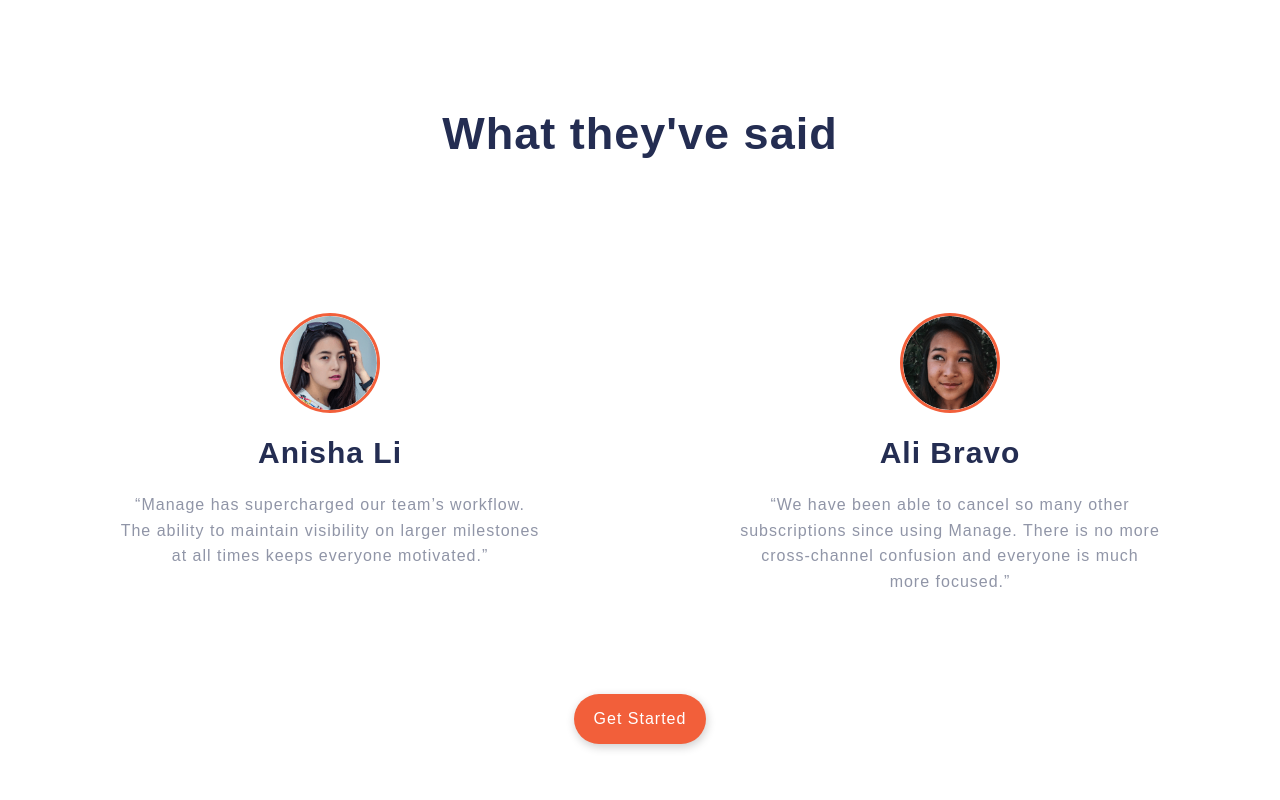
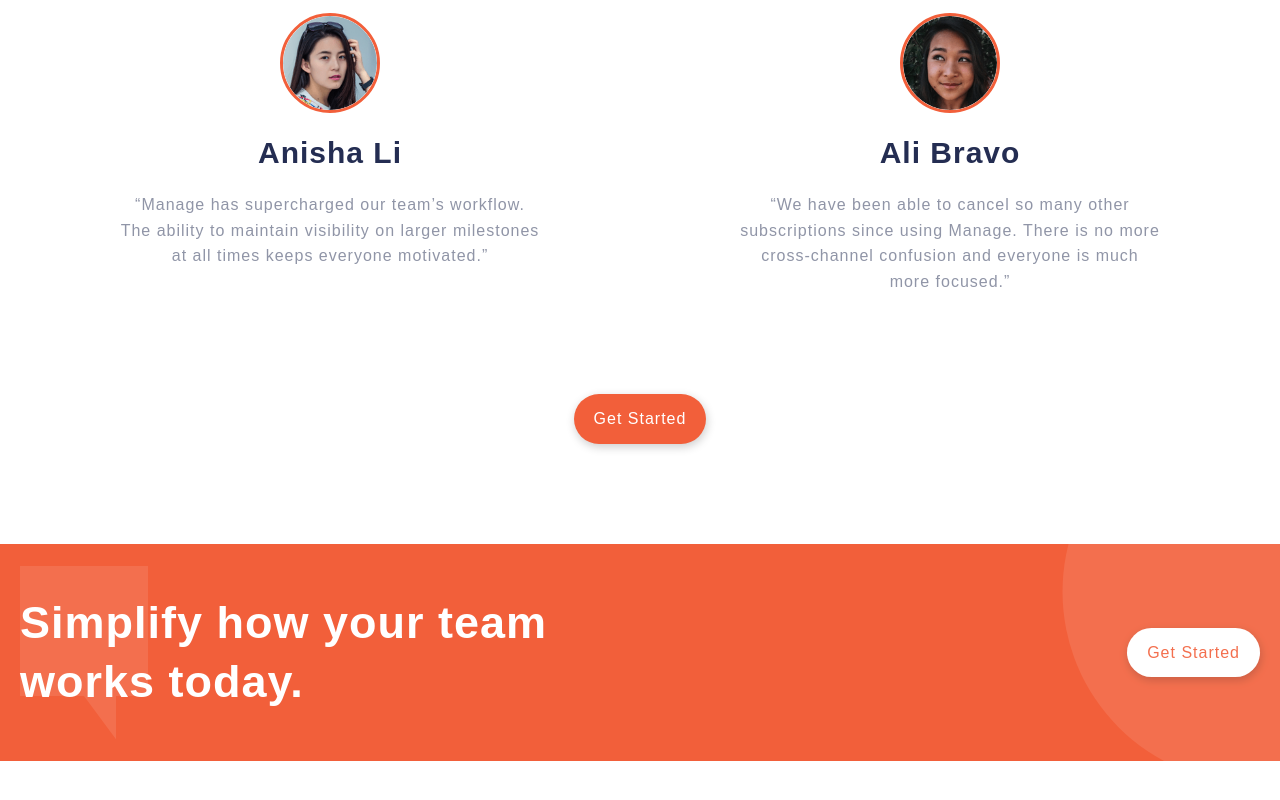
Before and after one commit to freetart/FEM-manage-landing-page, a React (Create React App) app: page / in a window 1280 px wide. Shown: the part 1885-2685 px from the top of the page. After the commit the page ends 2646 px from the top, so only its background shows below. Built offline with nearby package versions, Linux system fonts and the light colour scheme; a web font is replaced by a local one.

Commit message:
created banner

```diff
--- a/src/App.js
+++ b/src/App.js
@@ -3,6 +3,7 @@ import Navbar from './components/Navbar';
 import Hero from './components/Hero';
 import Features from './components/Features';
 import Quotes from './components/Quotes';
+import Banner from './components/Banner';
 
 const App = () => {
   return (
@@ -13,6 +14,7 @@ const App = () => {
       <main>
         <Features />
         <Quotes />
+        <Banner />
       </main>
     </>
   );
--- /dev/null
+++ b/src/components/Banner.js
@@ -0,0 +1,67 @@
+import styled from 'styled-components';
+import {
+  headingStyles,
+  maxWidthLg,
+  sectionSpacingSm,
+} from '../abstracts/Mixins';
+import Button from './styledElements/Button';
+
+const BgPatternBannerTop = styled.div`
+  clip-path: circle(20.9% at 98% 22%);
+  background-color: var(--white);
+  height: 100%;
+  width: 100%;
+  position: absolute;
+  opacity: 0.1;
+`;
+
+const BgPatternBannerBottom = styled.div`
+  clip-path: polygon(
+    0% 0%,
+    100% 0%,
+    100% 75%,
+    75% 75%,
+    75% 100%,
+    50% 75%,
+    0% 75%
+  );
+  background-color: var(--white);
+  height: 80%;
+  width: 10%;
+  position: absolute;
+  opacity: 0.1;
+`;
+
+const Container = styled.div`
+  ${maxWidthLg}
+  ${sectionSpacingSm}
+  display: flex;
+  align-items: center;
+  justify-content: space-between;
+  overflow: hidden;
+
+  .banner-heading {
+    ${headingStyles}
+    color: var(--white);
+    font-size: var(--xxl);
+  }
+`;
+
+const Banner = () => {
+  return (
+    <section
+      style={{ backgroundColor: 'var(--brightRed)', position: 'relative' }}
+    >
+      <BgPatternBannerTop />
+      <Container>
+        <h2 className='banner-heading'>
+          Simplify how your team <br /> works today.
+        </h2>
+        <Button secondary>Get Started</Button>
+        <BgPatternBannerBottom />
+      </Container>
+    </section>
+  );
+};
+
+export default Banner;
--- a/src/components/Features.js
+++ b/src/components/Features.js
@@ -1,7 +1,7 @@
 import styled from 'styled-components';
 import {
   maxWidthLg,
-  sectionSpacingLg,
+  sectionSpacingMd,
   headingStyles,
   textStyles,
 } from '../abstracts/Mixins';
@@ -19,7 +19,7 @@ const BgPatternFeatures = styled.div`
 
 const Container = styled.div`
   ${maxWidthLg}
-  ${sectionSpacingLg}
+  ${sectionSpacingMd}
   display: grid;
   grid-template-columns: repeat(2, 1fr);
   gap: 5rem;
--- a/src/components/Quotes.js
+++ b/src/components/Quotes.js
@@ -2,14 +2,14 @@ import styled from 'styled-components';
 import {
   maxWidthLg,
   headingStyles,
-  sectionSpacingLg,
+  sectionSpacingMd,
 } from '../abstracts/Mixins';
 import Carousel from './Carousel';
 import Button from './styledElements/Button';
 
 const Container = styled.div`
   ${maxWidthLg}
-  ${sectionSpacingLg}
+  ${sectionSpacingMd}
   text-align: center;
 
   .quotes-header {
--- a/src/components/styledElements/Button.js
+++ b/src/components/styledElements/Button.js
@@ -25,6 +25,13 @@ const Button = styled.a`
       background-color: var(--brightRed);
       color: var(--white);
     `}
+
+  ${({ secondary }) =>
+    secondary &&
+    css`
+      background-color: var(--white);
+      color: var(--brightRed);
+    `}
 `;
 
 export default Button;
```
